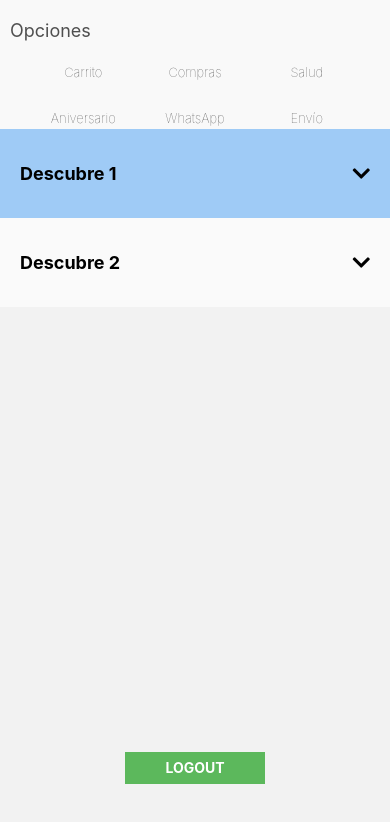
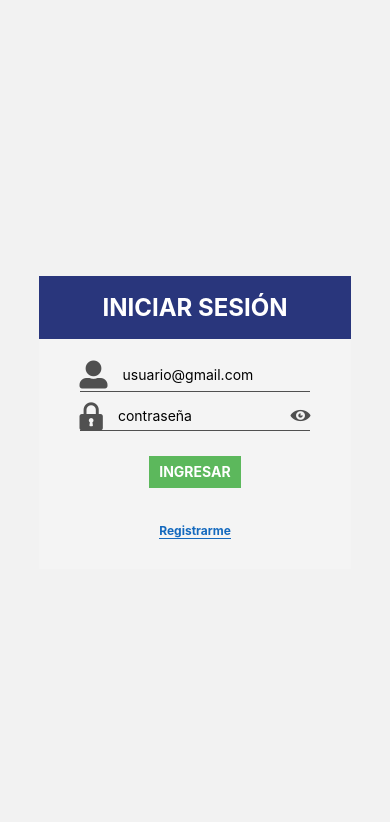
Before and after one commit to CarlaSalHua/RN-app-prueba, a React Native app: screen /Home in a window 390 px wide. Shown: the top 822 px of the page. Built offline with nearby package versions, Linux system fonts and the light colour scheme; no server answers.

Commit message:
finalStyles

```diff
--- a/src/components/Button/ButtonStyles.ts
+++ b/src/components/Button/ButtonStyles.ts
@@ -2,7 +2,6 @@ import {StyleSheet} from 'react-native';
 
 const styles = StyleSheet.create({
   button: {
-    flex: 1,
     width: '40%',
     alignItems: 'center',
     justifyContent: 'center',
--- a/src/components/Input/Input.tsx
+++ b/src/components/Input/Input.tsx
@@ -9,6 +9,7 @@ const Input = ({Icon, type, ...props}: InputProps) => {
     <View style={styles.container}>
       {Icon}
       <TextInput
+        style={styles.input}
         secureTextEntry={type === 'password' && !showPassword}
         {...props}
       />
--- a/src/components/Input/InputStyles.tsx
+++ b/src/components/Input/InputStyles.tsx
@@ -2,14 +2,18 @@ import {StyleSheet} from 'react-native';
 
 const styles = StyleSheet.create({
   container: {
-    flex: 1,
     width: '100%',
+    height: 'auto',
     flexDirection: 'row',
     alignItems: 'center',
     justifyContent: 'flex-start',
     borderBottomWidth: 1,
     borderBottomColor: '#505050',
+    paddingTop: 10,
     position: 'relative',
+  },
+  input: {
+    paddingLeft: 15,
   },
   btn_icon: {
     position: 'absolute',
--- a/src/customHooks/useAuth.ts
+++ b/src/customHooks/useAuth.ts
@@ -32,5 +32,6 @@ export default function useAuth() {
     return () => {
       unsubscribe();
     };
+    // eslint-disable-next-line react-hooks/exhaustive-deps
   }, []);
 }
--- a/src/navigation/MainNavigation.tsx
+++ b/src/navigation/MainNavigation.tsx
@@ -18,16 +18,28 @@ const MainNavigation = () => {
     <NavigationContainer>
       <StatusBar />
       <Stack.Navigator initialRouteName="Login">
-        {/* {!isAuth ? (
+        {!isAuth ? (
           <>
-            <Stack.Screen name="Login" component={Login} options={{ headerShown: false }}/>
-            <Stack.Screen name="Signup" component={SignUp} options={{ headerShown: false }}/>
+            <Stack.Screen
+              name="Login"
+              component={Login}
+              options={{headerShown: false}}
+            />
+            <Stack.Screen
+              name="Signup"
+              component={SignUp}
+              options={{headerShown: false}}
+            />
           </>
-        ) : ( */}
+        ) : (
           <>
-            <Stack.Screen name="Home" component={Home} options={{ headerShown: false }}/>
+            <Stack.Screen
+              name="Home"
+              component={Home}
+              options={{headerShown: false}}
+            />
           </>
-        {/* )} */}
+        )}
       </Stack.Navigator>
     </NavigationContainer>
   );
--- a/src/screens/Login/Login.tsx
+++ b/src/screens/Login/Login.tsx
@@ -19,7 +19,11 @@ const Login = ({navigation}: LoginProps) => {
 
   return (
     <View style={styles.container}>
-      <Text>INICIAR SESIÓN</Text>
+      <View style={styles.sub_container}>
+        <View style={styles.title_container}>
+          <Text style={styles.title}>INICIAR SESIÓN</Text>
+        </View>
+        <View style={styles.formik}>
           <Formik
             component={LoginForm}
             initialValues={{
@@ -29,7 +33,11 @@ const Login = ({navigation}: LoginProps) => {
             validationSchema={LoginSchema}
             onSubmit={handleSubmit}
           />
-      <Text onPress={() => navigation.navigate('Signup')}>Registrarme</Text>
+        </View>
+        <Text style={styles.btn} onPress={() => navigation.navigate('Signup')}>
+          Registrarme
+        </Text>
+      </View>
     </View>
   );
 };
--- a/src/screens/Login/LoginStyle.tsx
+++ b/src/screens/Login/LoginStyle.tsx
@@ -3,9 +3,48 @@ import {StyleSheet} from 'react-native';
 const styles = StyleSheet.create({
   container: {
     flex: 1,
-    width: '80%',
     alignItems: 'center',
     justifyContent: 'center',
+  },
+  sub_container: {
+    height: 'auto',
+    alignItems: 'center',
+    width: '80%',
+    paddingBottom: 30,
+    backgroundColor: '#F4F4F4',
+    elevation: 5,
+  },
+  title_container: {
+    width: '100%',
+    paddingVertical: 17,
+    backgroundColor: '#29367C',
+    alignItems: 'center',
+    justifyContent: 'center',
+  },
+  title: {
+    color: '#FFFFFF',
+    fontSize: 24,
+    fontWeight: '700',
+  },
+  formik: {
+    width: '90%',
+    alignItems: 'center',
+    paddingHorizontal: 25,
+    marginVertical: 10,
+    justifyContent: 'space-between',
+  },
+  btn: {
+    fontSize: 12,
+    fontWeight: '700',
+    lineHeight: 15,
+    color: '#1469BE',
+    borderBottomWidth: 1,
+    borderBottomColor: '#1469BE',
+  },
+  btn_green: {
+    width: '100%',
+    alignItems: 'center',
+    marginVertical: 25,
   },
 });
 
--- a/src/screens/Login/components/LoginForm.tsx
+++ b/src/screens/Login/components/LoginForm.tsx
@@ -1,4 +1,4 @@
-import {Text} from 'react-native';
+import {Text, View} from 'react-native';
 import IconFontAwesome5 from 'react-native-vector-icons/FontAwesome5';
 import IconFontisto from 'react-native-vector-icons/Fontisto';
 import React from 'react';
@@ -6,6 +6,7 @@ import {FormikProps} from 'formik';
 import {ILogin} from 'src/types';
 import Input from 'src/components/Input/Input';
 import Button from 'src/components/Button/Button';
+import styles from '../LoginStyle';
 
 const LoginForm = ({
   handleChange,
@@ -19,7 +20,7 @@ const LoginForm = ({
     <>
       <Input
         placeholder="usuario@gmail.com"
-        Icon={<IconFontAwesome5 name="user" size={30} color="#505050" />}
+        Icon={<IconFontAwesome5 name="user-alt" size={28} color="#505050" />}
         onChangeText={handleChange('user')}
         onBlur={handleBlur('user')}
         value={values.user}
@@ -28,14 +29,15 @@ const LoginForm = ({
       <Input
         placeholder="contraseña"
         type="password"
-        Icon={<IconFontisto name="locked" size={30} color="#505050" />}
+        Icon={<IconFontisto name="locked" size={28} color="#505050" />}
         onChangeText={handleChange('password')}
         onBlur={handleBlur('password')}
         value={values.password}
       />
       {errors.password && touched.password && <Text>{errors.password}</Text>}
-
-      <Button label="INGRESAR" color="#5CB85C" onPress={handleSubmit} />
+      <View style={styles.btn_green}>
+        <Button label="INGRESAR" color="#5CB85C" onPress={handleSubmit} />
+      </View>
     </>
   );
 };
--- a/src/screens/SignUp/SignUp.tsx
+++ b/src/screens/SignUp/SignUp.tsx
@@ -20,7 +20,11 @@ const SignUp = ({navigation}: SignUpProps) => {
 
   return (
     <View style={styles.container}>
-      <Text>REGISTRARME</Text>
+      <View style={styles.sub_container}>
+        <View style={styles.title_container}>
+          <Text style={styles.title}>REGISTRARME</Text>
+        </View>
+        <View style={styles.formik}>
           <Formik
             component={SignUpForm}
             initialValues={{
@@ -31,7 +35,11 @@ const SignUp = ({navigation}: SignUpProps) => {
             validationSchema={SignUpSchema}
             onSubmit={handleSubmit}
           />
-      <Text onPress={() => navigation.navigate('Login')}>Cancelar</Text>
+        </View>
+        <Text style={styles.btn} onPress={() => navigation.navigate('Login')}>
+          Cancelar
+        </Text>
+      </View>
     </View>
   );
 };
--- a/src/screens/SignUp/SignUpStyles.tsx
+++ b/src/screens/SignUp/SignUpStyles.tsx
@@ -4,6 +4,47 @@ const styles = StyleSheet.create({
   container: {
     flex: 1,
     alignItems: 'center',
+    justifyContent: 'center',
+  },
+  sub_container: {
+    height: 'auto',
+    alignItems: 'center',
+    width: '80%',
+    paddingBottom: 30,
+    backgroundColor: '#F4F4F4',
+    elevation: 5,
+  },
+  title_container: {
+    width: '100%',
+    paddingVertical: 17,
+    backgroundColor: '#29367C',
+    alignItems: 'center',
+    justifyContent: 'center',
+  },
+  title: {
+    color: '#FFFFFF',
+    fontSize: 24,
+    fontWeight: '700',
+  },
+  formik: {
+    width: '90%',
+    alignItems: 'center',
+    paddingHorizontal: 25,
+    marginVertical: 10,
+    justifyContent: 'space-between',
+  },
+  btn: {
+    fontSize: 12,
+    fontWeight: '700',
+    lineHeight: 15,
+    color: '#1469BE',
+    borderBottomWidth: 1,
+    borderBottomColor: '#1469BE',
+  },
+  btn_green: {
+    width: '100%',
+    alignItems: 'center',
+    marginVertical: 25,
   },
 });
 
--- a/src/screens/SignUp/components/SignUpForm.tsx
+++ b/src/screens/SignUp/components/SignUpForm.tsx
@@ -1,4 +1,4 @@
-import {Text} from 'react-native';
+import {Text, View} from 'react-native';
 import IconFontAwesome5 from 'react-native-vector-icons/FontAwesome5';
 import IconFontisto from 'react-native-vector-icons/Fontisto';
 import React from 'react';
@@ -6,6 +6,7 @@ import {FormikProps} from 'formik';
 import {ISignUp} from 'src/types';
 import Input from 'src/components/Input/Input';
 import Button from 'src/components/Button/Button';
+import styles from '../SignUpStyles';
 
 const SignUpForm = ({
   handleChange,
@@ -46,8 +47,9 @@ const SignUpForm = ({
       {errors.confirmPassword && touched.confirmPassword && (
         <Text>{errors.confirmPassword}</Text>
       )}
-
-      <Button label="REGISTRAR" color="#5CB85C" onPress={handleSubmit} />
+      <View style={styles.btn_green}>
+        <Button label="REGISTRAR" color="#5CB85C" onPress={handleSubmit} />
+      </View>
     </>
   );
 };
```
Lines whose indentation alone changed are shown as unchanged.
